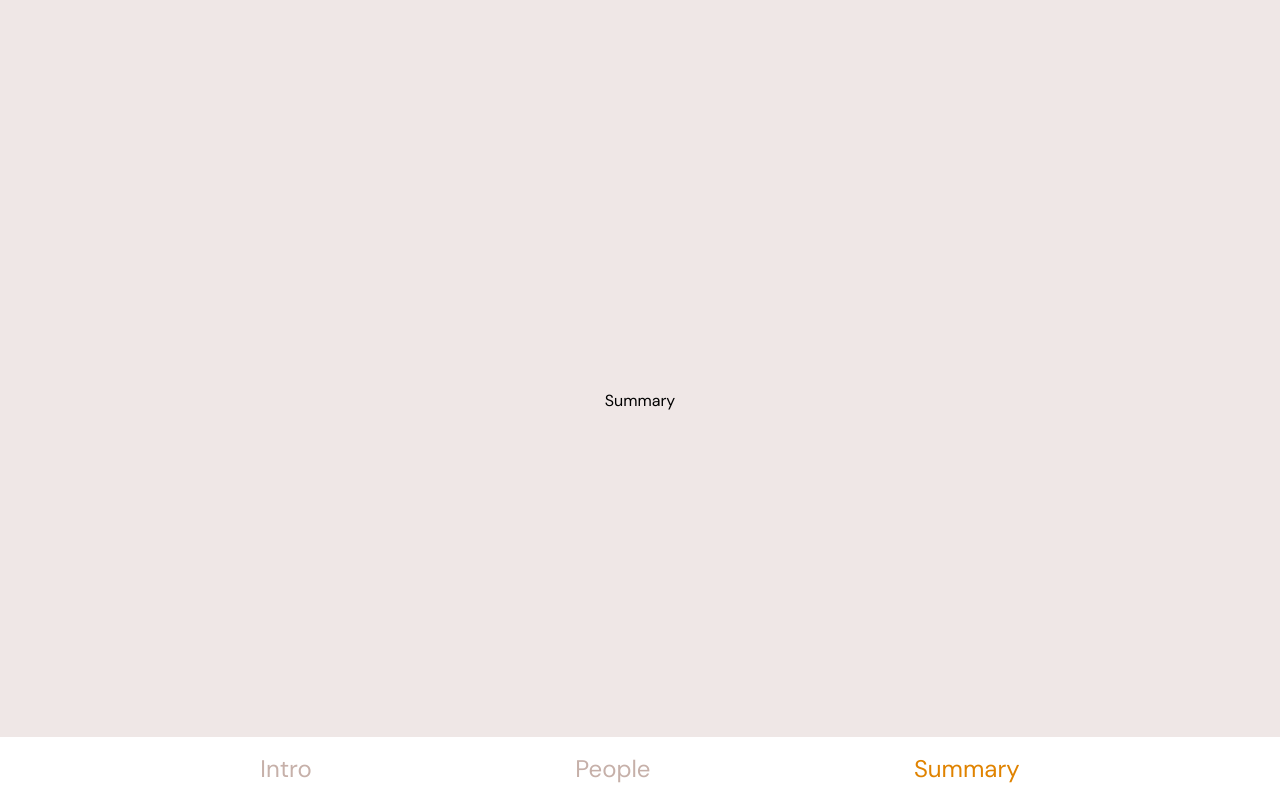
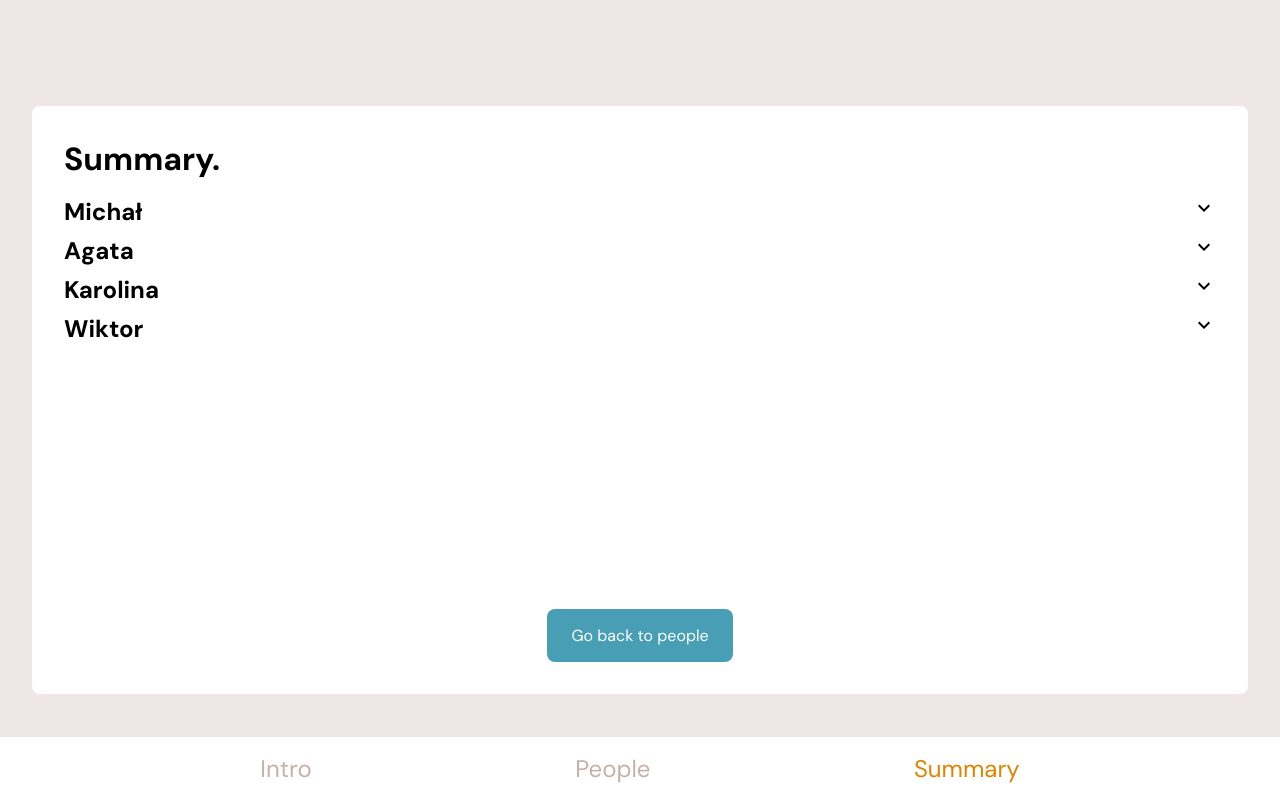
Before and after one commit to Milosz6363/whoOwesWhat, a React (Create React App) app: page / in a window 1280 px wide. Both pictures are taken after a click on the item "Summary". Built offline with nearby package versions, Linux system fonts and the light colour scheme.

Commit message:
debt evaluating logic complete

```diff
--- a/src/components/people/People.tsx
+++ b/src/components/people/People.tsx
@@ -1,17 +1,40 @@
 import React from 'react'
-import { useSelector } from 'react-redux'
-import { fetchPeople } from '../../store/peopleSlice'
+import { useDispatch, useSelector } from 'react-redux'
+import { creditorFromPerson, evaluateDebt } from '../../data'
+import { Pages, setPage } from '../../store/pageSlice'
+import { editPerson, fetchPeople } from '../../store/peopleSlice'
 import '../../styles/people.scss'
 import PersonDisplay from './PersonDisplay'
 import PersonInput from './PersonInput'
 
 const People = () => {
   const people = useSelector(fetchPeople)
+  const dispatch = useDispatch()
 
   const goToSummary = () => {
+    console.log('summary called')
     if (people.length === 0) return alert('You have to add people to resolve debts')
     else if (people.length === 1) return alert('Seriously? You want to resolve debt you have to Yourself? Add more people')
+
+    people.forEach(person => {
+      console.log(person)
+      let debts = people.filter(prsn => prsn._id !== person._id).map(prsn => creditorFromPerson(prsn))
+      debts.map(debt => evaluateDebt(person, debt, people.length))
+      debts = debts.filter(debt => debt.amount !== undefined)
+      console.log(person.name, debts)
+      dispatch(editPerson([
+        person,
+        {
+          _id: person._id,
+          name: person.name,
+          paid: person.paid,
+          debts: debts
+        }
+      ]))
+    })
+    dispatch(setPage(Pages.summary))
   }
+
   return (
     <div className="contentCard">
       <div className="contentCard__top">
--- /dev/null
+++ b/src/components/summary/PeopleAccordion.tsx
@@ -0,0 +1,48 @@
+import React, { FC } from 'react'
+import { Person } from '../../data'
+import '../../styles/accordion.scss'
+import ExpandMoreOutlinedIcon from '@mui/icons-material/ExpandMoreOutlined';
+import ExpandLessOutlinedIcon from '@mui/icons-material/ExpandLessOutlined';
+
+interface Props {
+  person: Person
+  collapsed: boolean
+  callback: () => void
+}
+
+const PeopleAccordion: FC<Props> = ({ person, collapsed, callback }) => {
+  return (
+    <div className='accrodion'>
+      <div className="accordion__header" onClick={callback}>
+        <h2>{person.name}</h2>
+        <div >
+          {collapsed ? <ExpandMoreOutlinedIcon /> : <ExpandLessOutlinedIcon />}
+        </div>
+      </div>
+      <div className={`accordion__content ${collapsed ? 'accordion__contentCollapsed' : ''}`}>
+        {person.debts.length === 0 ?
+          <p>This person has no debts</p>
+          :
+          <table>
+            <thead>
+              <tr>
+                <th>To who owes</th>
+                <th>Amount</th>
+              </tr>
+            </thead>
+            <tbody>
+              {person.debts.map(debt => (
+                <tr>
+                  <td>{debt.name}</td>
+                  <td>{debt.amount}</td>
+                </tr>
+              ))}
+            </tbody>
+          </table>
+        }
+      </div>
+    </div>
+  )
+}
+
+export default PeopleAccordion
--- a/src/components/summary/Summary.tsx
+++ b/src/components/summary/Summary.tsx
@@ -1,8 +1,32 @@
-import React from 'react'
+import React, { useState } from 'react'
+import { useSelector } from 'react-redux'
+import { fetchPeople } from '../../store/peopleSlice'
+import PeopleAccordion from './PeopleAccordion'
+import '../../styles/accordion.scss'
+import { Person } from '../../data'
 
 const Summary = () => {
+  const people = useSelector(fetchPeople)
+
+  const [currentPerson, setCurrentPerson] = useState<Person | undefined>(undefined)
+
   return (
-    <div>Summary</div>
+    <div className='contentCard'>
+      <div className="contentCard__top">
+        <h1 className="contentCard__title">Summary.</h1>
+        <div className="contentCard__accordion">
+          {people.map(person => (
+            <PeopleAccordion person={person} collapsed={person._id !== currentPerson?._id} callback={() => {
+              if (currentPerson?._id === person._id) setCurrentPerson(undefined)
+              else setCurrentPerson(person)}
+            }/>
+          ))}
+        </div>
+      </div>
+      <div className="contentCard__bottom">
+        <button className="contentCard__submit">Go back to people</button>
+      </div>
+    </div>
   )
 }
 
--- a/src/data.ts
+++ b/src/data.ts
@@ -3,12 +3,6 @@ export interface Person {
     name: string
     paid: number
     debts: Creditor[]
-}
-
-export const addCreditors = (person: Person, creditors: Person[]): void => {
-    creditors.forEach(creditor => {
-        person.debts = [...person.debts, creditorFromPerson(creditor)]
-    })
 }
 
 export interface Creditor extends Person {
@@ -18,3 +12,12 @@ export interface Creditor extends Person {
 export const creditorFromPerson = (person: Person): Creditor => {
     return {...person, amount: undefined}
 }
+
+export const evaluateDebt = (person: Person, creditor: Creditor, peopleLen: number): Creditor | null => {
+    const difference = (creditor.paid/peopleLen) - (person.paid/peopleLen)
+    if (difference <= 0) return null
+    else {
+        creditor.amount = difference
+        return creditor
+    }
+}
--- a/src/store/pageSlice.ts
+++ b/src/store/pageSlice.ts
@@ -13,7 +13,7 @@ export interface PageState{
 }
 
 const initialState: PageState = {
-    value: Pages.intro
+    value: Pages.people
 }
 
 export const pageSlice = createSlice({
--- a/src/store/peopleSlice.ts
+++ b/src/store/peopleSlice.ts
@@ -8,7 +8,32 @@ export interface PeopleState{
 }
 
 const initialState: PeopleState = {
-    value: []
+    value: [
+        {
+            _id: 0,
+            name: 'Michał',
+            paid: 40,
+            debts: []
+        },
+        {
+            _id: 1,
+            name: 'Agata',
+            paid: 20,
+            debts: []
+        },
+        {
+            _id: 2,
+            name: 'Karolina',
+            paid: 8,
+            debts: []
+        },
+        {
+            _id: 3,
+            name: 'Wiktor',
+            paid: 4,
+            debts: []
+        },
+    ]
 }
 
 export const peopleSlice = createSlice({
--- /dev/null
+++ b/src/styles/accordion.scss
@@ -0,0 +1,33 @@
+@import './variables.scss';
+@import './index.scss';
+
+.contentCard__accordion{
+    display: flex;
+    flex-direction: column;
+    gap: .5rem;
+    overflow-y: auto;
+    max-height: 40vh;
+}
+
+.accordion{
+    display: flex;
+    flex-direction: column;
+}
+
+.accordion__header{
+    display: flex;
+    justify-content: space-between;
+}
+
+.accordion__content.accordion__contentCollapsed {
+    max-height: 0;
+    overflow: hidden;
+    transition: all 0.5s cubic-bezier(0, 1, 0, 1)
+}
+
+.accordion__content{
+
+    height: auto;
+    max-height: 9999px;
+    transition: all 1s ease-in;
+}
```
